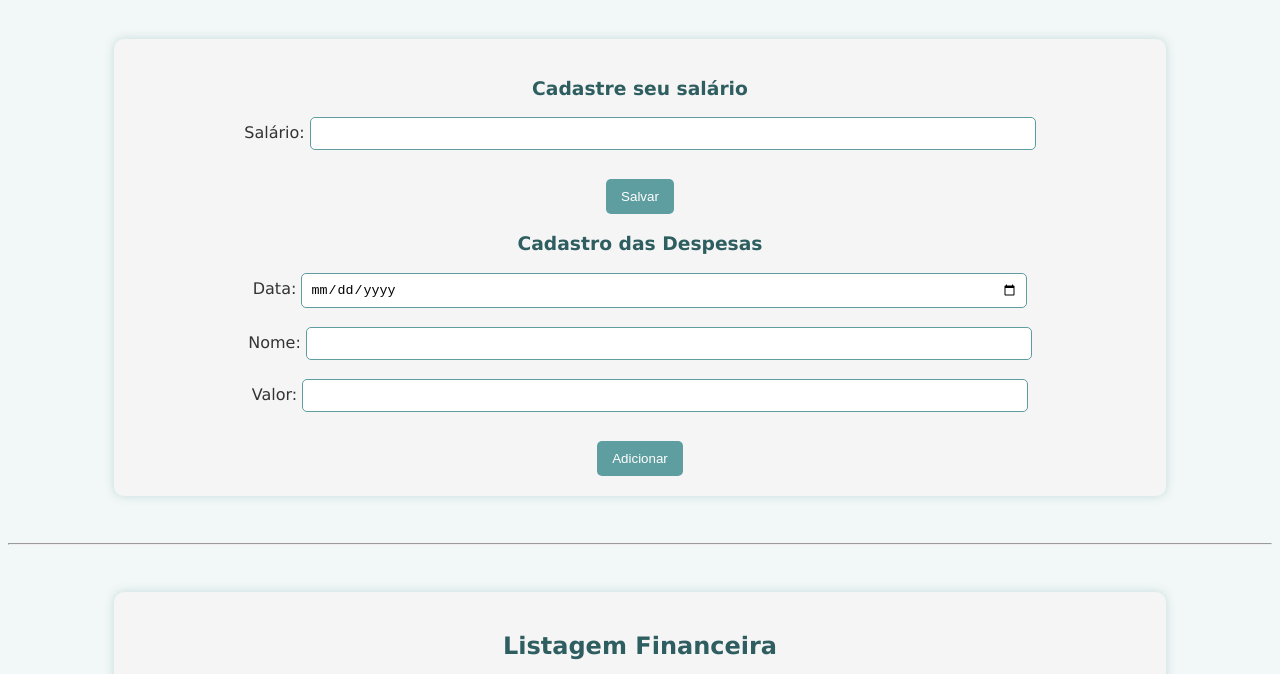
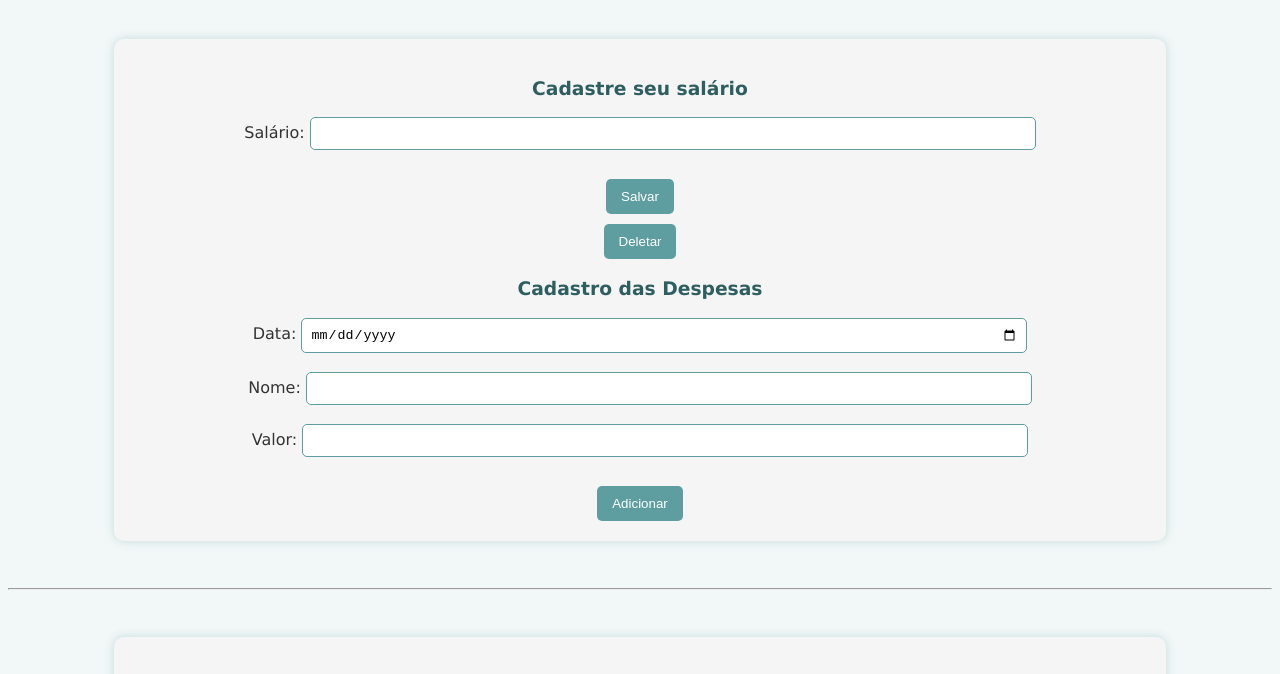
Before and after one commit to mbkos/Controle_Finan-as, a plain HTML site: page index.html in a window 1280 px wide. Shown: the part 81-755 px from the top of the page. Drawn offline with Linux system fonts and the light colour scheme.

Commit message:
update deletarSalario

```diff
--- a/index.html
+++ b/index.html
@@ -40,6 +40,8 @@
             <br><br>
 
             <input type="button" value="Salvar" onclick="salvar()">
+            <br>
+            <input type="button" value="Deletar" onclick="deletarSalario()">
         </div>
 
         <form id="form_Despesas">
--- a/js/script.js
+++ b/js/script.js
@@ -1,7 +1,7 @@
 exibir()
 resumo_Financeiro()
 
-document.getElementById("form_Despesas").addEventListener("submit", function(event) {
+document.getElementById("form_Despesas").addEventListener("submit", function (event) {
     event.preventDefault()
 
     var data = document.getElementById("data").value
@@ -24,9 +24,9 @@ document.getElementById("form_Despesas").addEventListener("submit", function(eve
 
 
 
-function salvar(){
+function salvar() {
     var salario = parseFloat(document.getElementById("salario").value).toFixed(2)
-    if(isNaN(salario)){
+    if (isNaN(salario)) {
         alert("Valor invalido, por favor preencha corretamente.")
         return
     }
@@ -34,8 +34,15 @@ function salvar(){
 }
 
 
+function deletarSalario() {
+    var salario = document.getElementById("salario")
+    salario.value = ""
 
-function deletar(){
+}
+
+
+
+function deletar() {
     localStorage.removeItem('listagem')
     exibir()
     resumo_Financeiro()
@@ -47,26 +54,26 @@ function exibir() {
     var lista_Despesas = JSON.parse(localStorage.getItem('listagem')) || []
     var output = document.getElementById("output")
     output.innerHTML = ""
-    for(let i=0; i<lista_Despesas.length; i++) {
+    for (let i = 0; i < lista_Despesas.length; i++) {
         let li = document.createElement('li')
         li.textContent = 'Data: ' + lista_Despesas[i].data + ' Nome: ' + lista_Despesas[i].nome + ' Valor: R$' + lista_Despesas[i].valor
         output.appendChild(li)
     }
 }
 
-function resumo_Financeiro(){
-    var resumo  = document.getElementById("resumo")
+function resumo_Financeiro() {
+    var resumo = document.getElementById("resumo")
     resumo.innerHTML = ""
 
     var salario = parseFloat(document.getElementById('salario').value).toFixed(2)
-    if(isNaN(salario)) {salario = 0}
+    if (isNaN(salario)) { salario = 0 }
     var salario_p = document.createElement('p')
     salario_p.textContent = 'Salario: R$' + salario
     resumo.appendChild(salario_p)
 
     var lista_Despesas = JSON.parse(localStorage.getItem('listagem')) || []
     var total_Despesas = 0
-    for(let i = 0; i < lista_Despesas.length; i++){
+    for (let i = 0; i < lista_Despesas.length; i++) {
         total_Despesas += parseFloat(lista_Despesas[i].valor)
     }
     var despesas_p = document.createElement('p')
```
